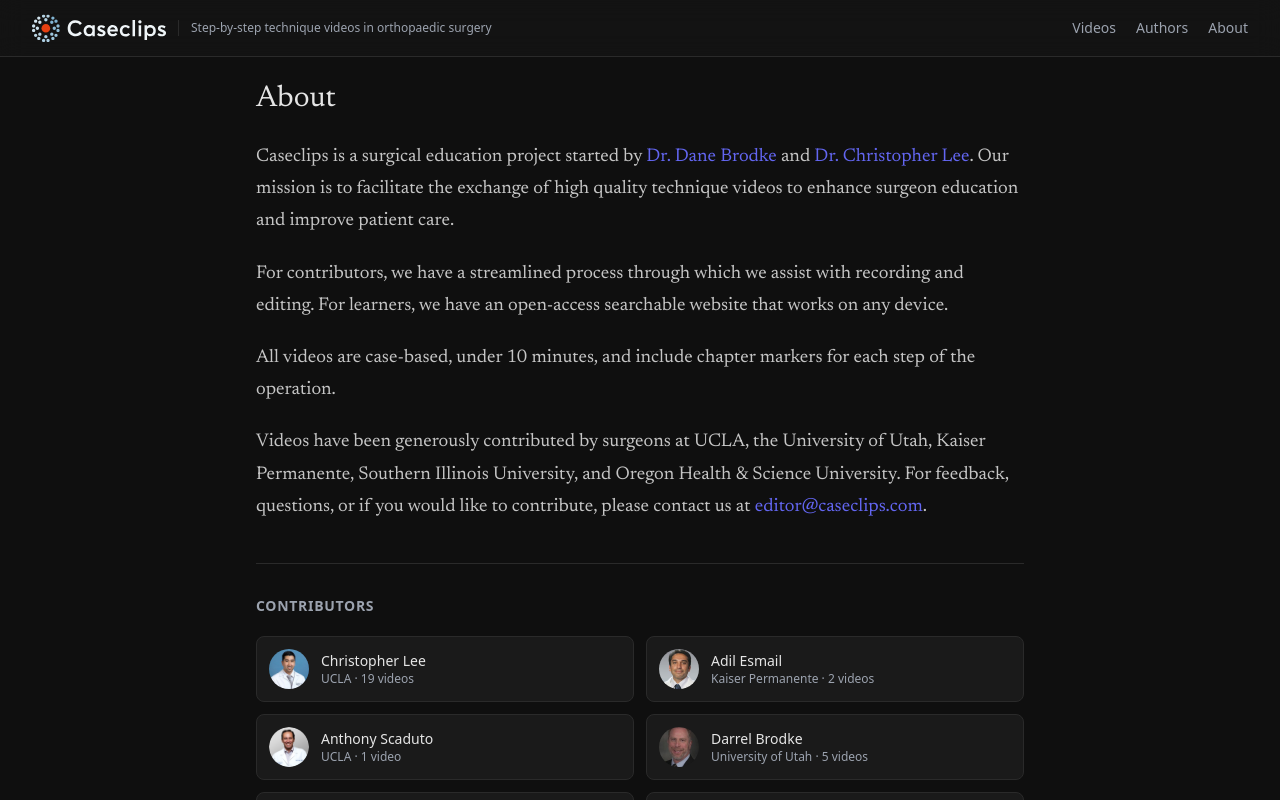
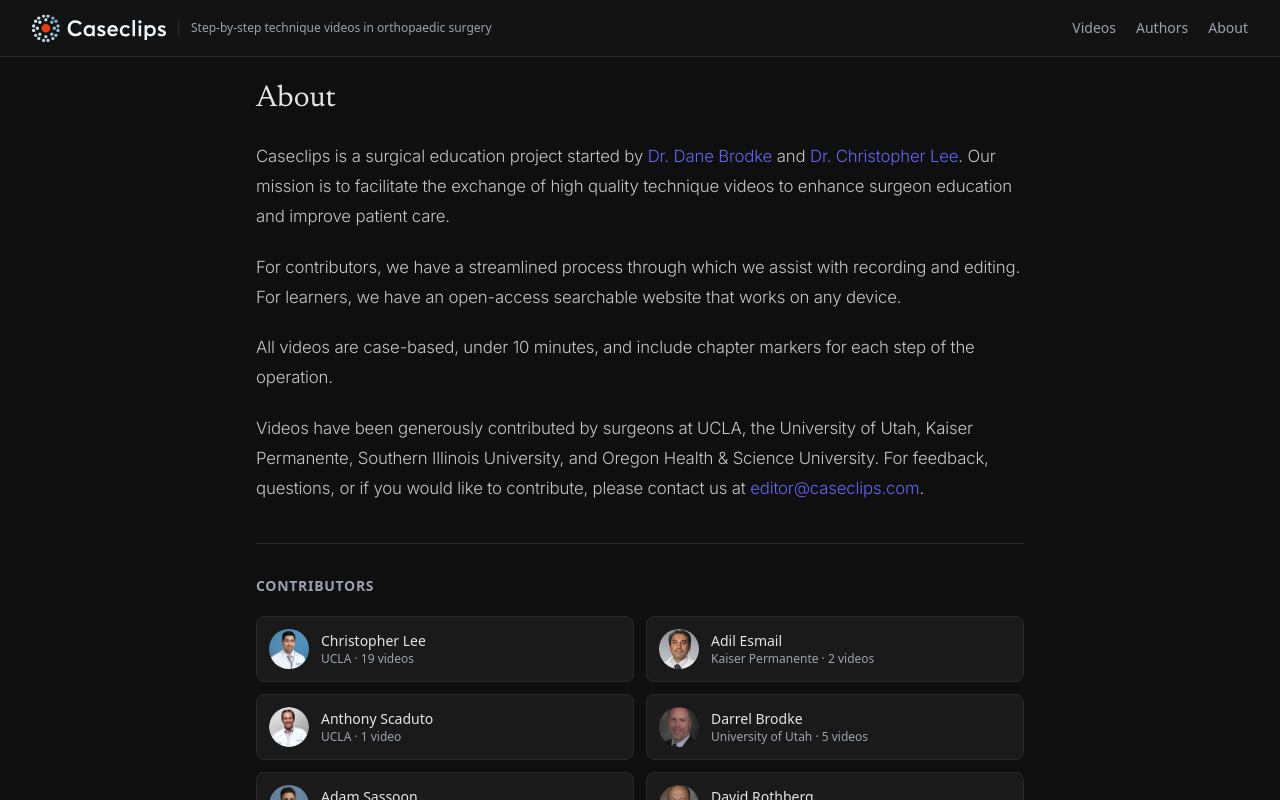
Before and after one commit to danebrodke/caseclips-next, a Next.js app: page /about in a window 1280 px wide. Shown: the top 800 px of the page. Built offline with nearby package versions, Linux system fonts and the light colour scheme.

Commit message:
Switch about page body text to sans-serif (Inter) with refined typography
Co-Authored-By: Claude Opus 4.6 (1M context) <noreply@anthropic.com>

```diff
--- a/src/app/about/page.tsx
+++ b/src/app/about/page.tsx
@@ -12,7 +12,7 @@ export default function AboutPage() {
     <div className="max-w-3xl mx-auto">
       <h1 className="text-3xl font-serif mb-6">About</h1>
 
-      <div className="max-w-none text-foreground/85 space-y-5 mb-10 font-serif text-[1.15rem] leading-[1.75]">
+      <div className="max-w-none text-foreground/85 space-y-5 mb-10 font-sans text-[1.05rem] leading-[1.8] tracking-[-0.01em] font-[350]">
         <p>
           Caseclips is a surgical education project started by{" "}
           <Link href="/author/dane" className="text-accent hover:text-accent-hover">
```
